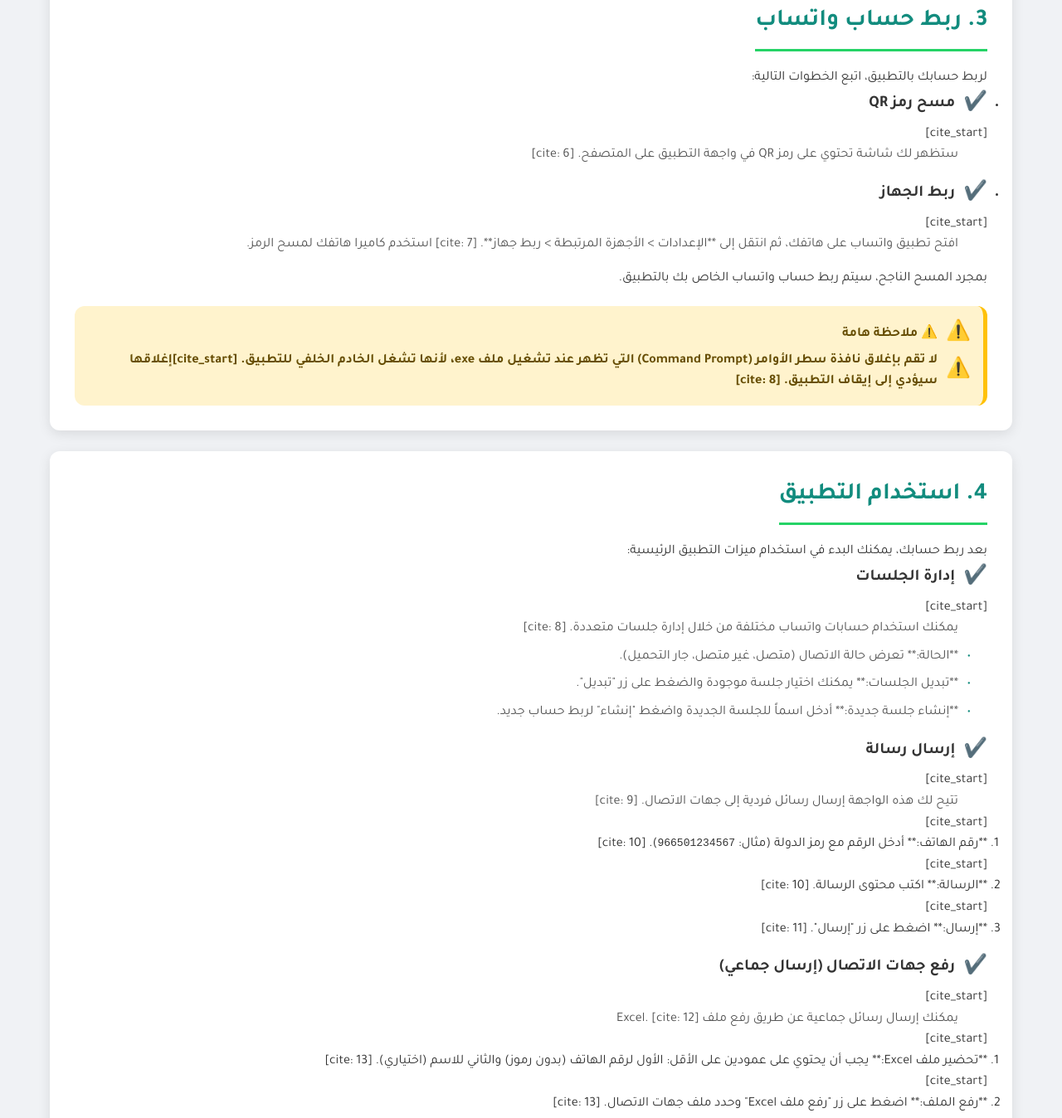
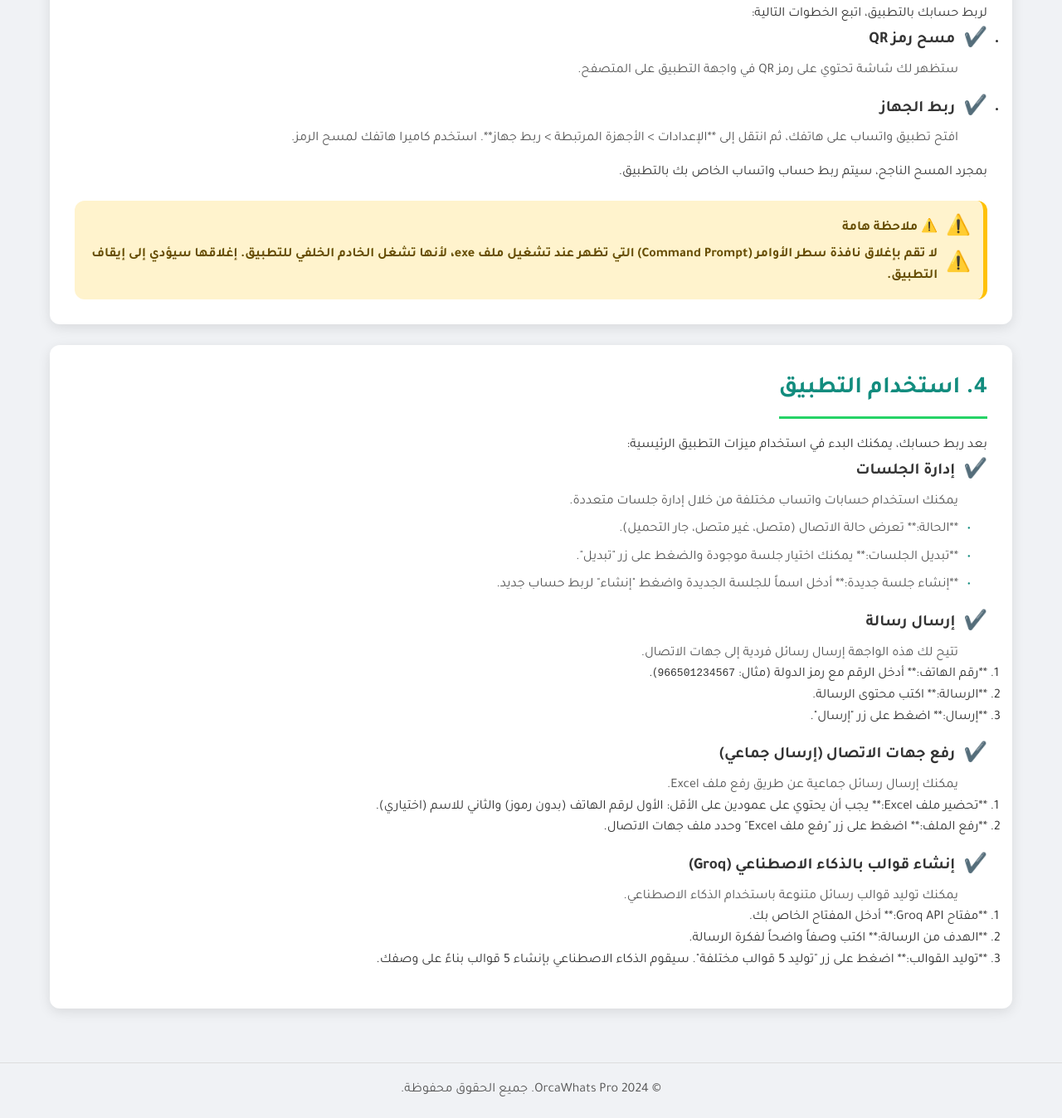
Before and after one commit to OmarHany-sudo/OrcaWhats, a plain HTML site: page index.html in a window 1280 px wide. Shown: the part 1388-2736 px from the top of the page at 83% size. Drawn offline with Linux system fonts and the light colour scheme.

Commit message:
Update index.html

```diff
--- a/index.html
+++ b/index.html
@@ -179,7 +179,7 @@
     <header>
         <div class="container">
             <h1>دليل تشغيل تطبيق OrcaWhats Pro 🤖</h1>
-            [cite_start]<p>يهدف هذا الدليل إلى توضيح كيفية تشغيل واستخدام التطبيق لضمان تجربة سلسة. [cite: 1, 2]</p>
+            <p>يهدف هذا الدليل إلى توضيح كيفية تشغيل واستخدام التطبيق لضمان تجربة سلسة.</p>
         </div>
     </header>
 
@@ -198,7 +198,7 @@
                 </li>
                 <li class="list-item">
                     <h3>متصفح ويب حديث</h3>
-                    [cite_start]<p>سيقوم التطبيق بفتح واجهة المستخدم في متصفح الويب الافتراضي الخاص بك مثل Google Chrome، Mozilla Firefox، أو Microsoft Edge. [cite: 2]</p>
+                    <p>سيقوم التطبيق بفتح واجهة المستخدم في متصفح الويب الافتراضي الخاص بك مثل Google Chrome، Mozilla Firefox، أو Microsoft Edge.</p>
                 </li>
                 <li class="list-item">
                     <h3>مساحة تخزين كافية</h3>
@@ -209,7 +209,7 @@
 
         <section id="installation" class="section">
             <h2 class="section-title">2. التثبيت والتشغيل</h2>
-            [cite_start]<p>تطبيق OrcaWhats Pro هو تطبيق **محمول (Portable)**، مما يعني أنه لا يتطلب عملية تثبيت معقدة. [cite: 3] يمكنك تشغيله مباشرة:</p>
+            <p>تطبيق OrcaWhats Pro هو تطبيق **محمول (Portable)**، مما يعني أنه لا يتطلب عملية تثبيت معقدة. يمكنك تشغيله مباشرة:</p>
             <ul>
                 <li class="list-item">
                     <h3>فك الضغط</h3>
@@ -221,7 +221,7 @@
                 </li>
                 <li class="list-item">
                     <h3>الوصول إلى الواجهة</h3>
-                    [cite_start]<p>عند تشغيل التطبيق لأول مرة، سيقوم تلقائياً بفتح متصفح الويب الافتراضي الخاص بك وعرض واجهة المستخدم الخاصة به. [cite: 4] [cite_start]إذا لم يفتح المتصفح تلقائياً، يمكنك الوصول إلى الواجهة عن طريق الانتقال إلى العنوان <code>http://localhost:3000</code>. [cite: 5]</p>
+                    <p>عند تشغيل التطبيق لأول مرة، سيقوم تلقائياً بفتح متصفح الويب الافتراضي الخاص بك وعرض واجهة المستخدم الخاصة به. إذا لم يفتح المتصفح تلقائياً، يمكنك الوصول إلى الواجهة عن طريق الانتقال إلى العنوان <code>http://localhost:3000</code>.</p>
                 </li>
             </ul>
         </section>
@@ -232,17 +232,17 @@
             <ul>
                 <li class="list-item">
                     <h3>مسح رمز QR</h3>
-                    [cite_start]<p>ستظهر لك شاشة تحتوي على رمز QR في واجهة التطبيق على المتصفح. [cite: 6]</p>
+                    <p>ستظهر لك شاشة تحتوي على رمز QR في واجهة التطبيق على المتصفح.</p>
                 </li>
                 <li class="list-item">
                     <h3>ربط الجهاز</h3>
-                    [cite_start]<p>افتح تطبيق واتساب على هاتفك، ثم انتقل إلى **الإعدادات > الأجهزة المرتبطة > ربط جهاز**. [cite: 7] استخدم كاميرا هاتفك لمسح الرمز.</p>
+                    <p>افتح تطبيق واتساب على هاتفك، ثم انتقل إلى **الإعدادات > الأجهزة المرتبطة > ربط جهاز**. استخدم كاميرا هاتفك لمسح الرمز.</p>
                 </li>
             </ul>
             <p>بمجرد المسح الناجح، سيتم ربط حساب واتساب الخاص بك بالتطبيق.</p>
             <div class="important-note">
                 <p>⚠️ ملاحظة هامة</p>
-                <p>لا تقم بإغلاق نافذة سطر الأوامر (Command Prompt) التي تظهر عند تشغيل ملف exe، لأنها تشغل الخادم الخلفي للتطبيق. [cite_start]إغلاقها سيؤدي إلى إيقاف التطبيق. [cite: 8]</p>
+                <p>لا تقم بإغلاق نافذة سطر الأوامر (Command Prompt) التي تظهر عند تشغيل ملف exe، لأنها تشغل الخادم الخلفي للتطبيق. إغلاقها سيؤدي إلى إيقاف التطبيق.</p>
             </div>
         </section>
 
@@ -252,7 +252,7 @@
 
             <div class="list-item">
                 <h3>إدارة الجلسات</h3>
-                [cite_start]<p>يمكنك استخدام حسابات واتساب مختلفة من خلال إدارة جلسات متعددة. [cite: 8]</p>
+                <p>يمكنك استخدام حسابات واتساب مختلفة من خلال إدارة جلسات متعددة.</p>
                 <ul>
                     <li>**الحالة:** تعرض حالة الاتصال (متصل، غير متصل، جار التحميل).</li>
                     <li>**تبديل الجلسات:** يمكنك اختيار جلسة موجودة والضغط على زر "تبديل".</li>
@@ -262,20 +262,20 @@
 
             <div class="list-item">
                 <h3>إرسال رسالة</h3>
-                [cite_start]<p>تتيح لك هذه الواجهة إرسال رسائل فردية إلى جهات الاتصال. [cite: 9]</p>
+                <p>تتيح لك هذه الواجهة إرسال رسائل فردية إلى جهات الاتصال.</p>
                 <ol>
-                    [cite_start]<li>**رقم الهاتف:** أدخل الرقم مع رمز الدولة (مثال: <code>966501234567</code>). [cite: 10]</li>
-                    [cite_start]<li>**الرسالة:** اكتب محتوى الرسالة. [cite: 10]</li>
-                    [cite_start]<li>**إرسال:** اضغط على زر "إرسال". [cite: 11]</li>
+                    <li>**رقم الهاتف:** أدخل الرقم مع رمز الدولة (مثال: <code>966501234567</code>).</li>
+                    <li>**الرسالة:** اكتب محتوى الرسالة.</li>
+                    <li>**إرسال:** اضغط على زر "إرسال".</li>
                 </ol>
             </div>
 
             <div class="list-item">
                 <h3>رفع جهات الاتصال (إرسال جماعي)</h3>
-                [cite_start]<p>يمكنك إرسال رسائل جماعية عن طريق رفع ملف Excel. [cite: 12]</p>
+                <p>يمكنك إرسال رسائل جماعية عن طريق رفع ملف Excel.</p>
                 <ol>
-                    [cite_start]<li>**تحضير ملف Excel:** يجب أن يحتوي على عمودين على الأقل: الأول لرقم الهاتف (بدون رموز) والثاني للاسم (اختياري). [cite: 13]</li>
-                    [cite_start]<li>**رفع الملف:** اضغط على زر "رفع ملف Excel" وحدد ملف جهات الاتصال. [cite: 13]</li>
+                    <li>**تحضير ملف Excel:** يجب أن يحتوي على عمودين على الأقل: الأول لرقم الهاتف (بدون رموز) والثاني للاسم (اختياري).</li>
+                    <li>**رفع الملف:** اضغط على زر "رفع ملف Excel" وحدد ملف جهات الاتصال.</li>
                 </ol>
             </div>
 
@@ -285,7 +285,7 @@
                 <ol>
                     <li>**مفتاح Groq API:** أدخل المفتاح الخاص بك.</li>
                     <li>**الهدف من الرسالة:** اكتب وصفاً واضحاً لفكرة الرسالة.</li>
-                    [cite_start]<li>**توليد القوالب:** اضغط على زر "توليد 5 قوالب مختلفة". [cite: 14] [cite_start]سيقوم الذكاء الاصطناعي بإنشاء 5 قوالب بناءً على وصفك. [cite: 15]</li>
+                    <li>**توليد القوالب:** اضغط على زر "توليد 5 قوالب مختلفة". سيقوم الذكاء الاصطناعي بإنشاء 5 قوالب بناءً على وصفك.</li>
                 </ol>
             </div>
         </section>
```
